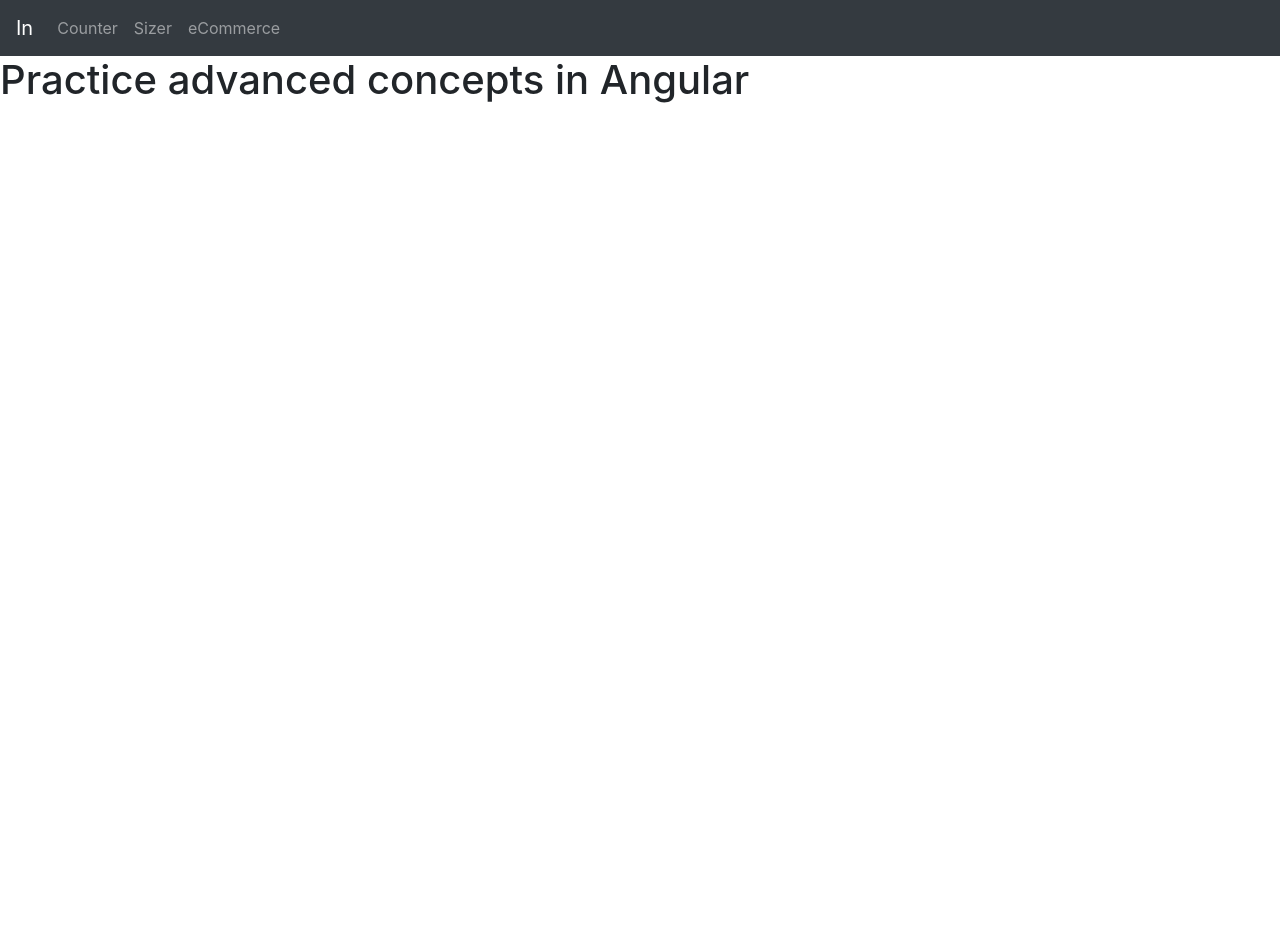
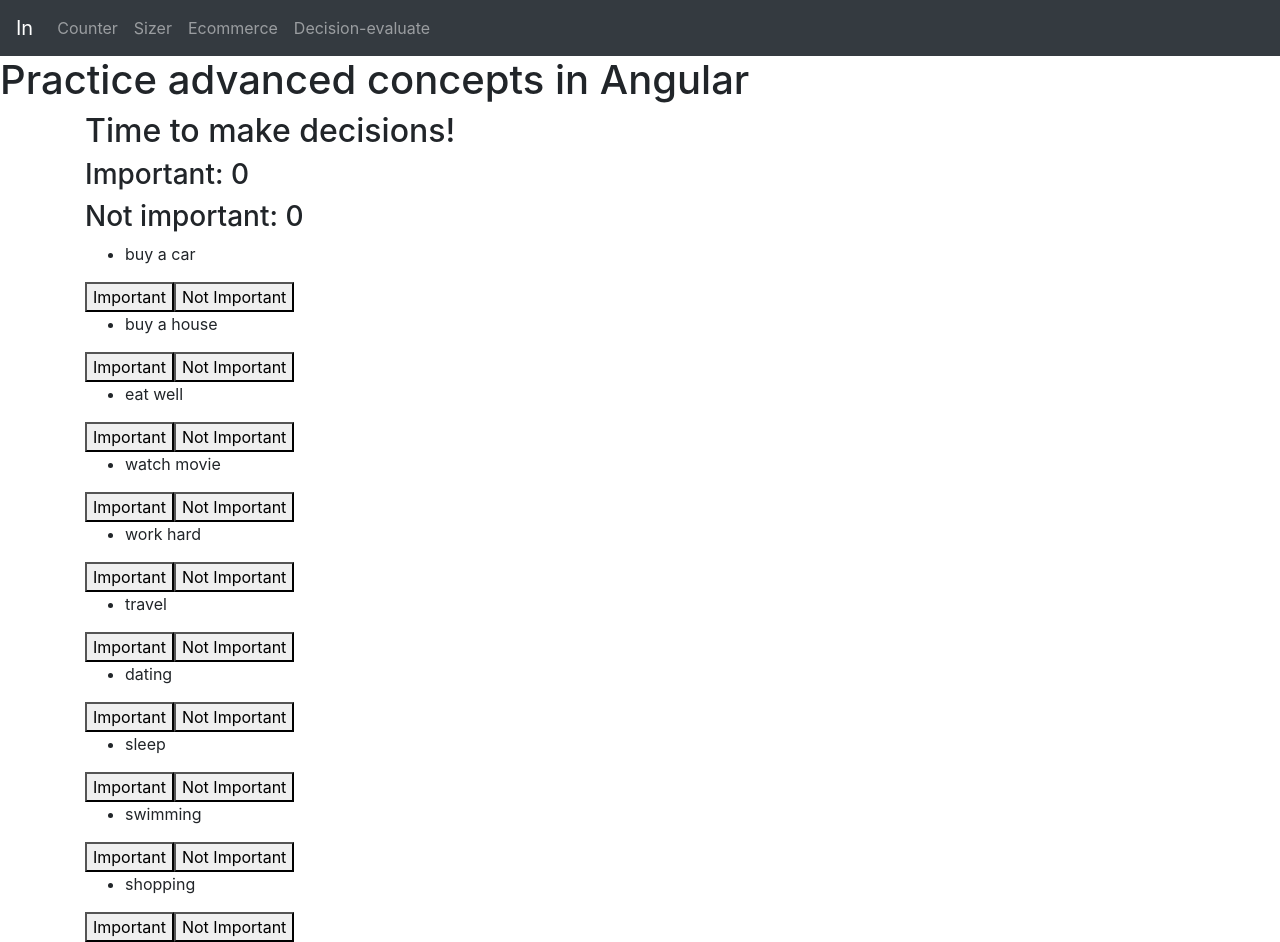
Before and after one commit to ebo-arcadia/angular-advanced-practice, an Angular app: page /decision-evaluate in a window 1280 px wide. Before the commit this address led to /. Before the commit the page ends 800 px from the top, so only its background shows below. Built offline with nearby package versions, Linux system fonts and the light colour scheme.

Commit message:
add components implementing parent listen to child using event emit

```diff
--- a/src/app/app-routing.module.ts
+++ b/src/app/app-routing.module.ts
@@ -3,12 +3,14 @@ import { RouterModule, Routes } from '@angular/router';
 import { CounterComponent } from './counter/counter.component';
 import { ChangeSizeComponent } from './change-size/change-size.component';
 import { BuyerComponent } from './e-commerce/buyer.component';
+import { DecisionsEvaluatorComponent } from './decisions-evaluator/decisions-evaluator.component';
 
 const routes: Routes = [
   { path: "", redirectTo: "/", pathMatch: 'full'},
   { path: "counter", component: CounterComponent },
   { path: "sizer", component: ChangeSizeComponent},
   { path: "eCommerce", component: BuyerComponent},
+  { path: "decision-evaluate", component: DecisionsEvaluatorComponent}
 ];
 
 @NgModule({
--- a/src/app/app.component.html
+++ b/src/app/app.component.html
@@ -5,7 +5,8 @@
       <ul class="navbar-nav mr-auto" routerLinkActive="active">
         <li class="nav-item"><a href="/counter" class="nav-link" routerLink="counter">Counter</a></li>
         <li class="nav-item"><a href="/sizer" class="nav-link" routerLink="sizer">Sizer</a></li>
-        <li class="nav-item"><a href="/eCommerce" class="nav-link" routerLink="eCommerce">eCommerce</a></li>
+        <li class="nav-item"><a href="/eCommerce" class="nav-link" routerLink="eCommerce">Ecommerce</a></li>
+        <li class="nav-item"><a href="/decision-evaluate" class="nav-link" routerLink="decision-evaluate">Decision-evaluate</a></li>
       </ul>
     </nav>
 
--- a/src/app/app.module.ts
+++ b/src/app/app.module.ts
@@ -11,6 +11,8 @@ import { SizerComponent } from './sizer/sizer.component';
 import { ChangeSizeComponent } from './change-size/change-size.component';
 import { BuyerComponent } from './e-commerce/buyer.component';
 import { ProductComponent } from './product/product.component';
+import { DecisionsComponent } from './decisions/decisions.component';
+import { DecisionsEvaluatorComponent } from './decisions-evaluator/decisions-evaluator.component';
 
 @NgModule({
   declarations: [
@@ -19,7 +21,9 @@ import { ProductComponent } from './product/product.component';
     SizerComponent,
     ChangeSizeComponent,
     BuyerComponent,
-    ProductComponent
+    ProductComponent,
+    DecisionsComponent,
+    DecisionsEvaluatorComponent
   ],
   imports: [
     BrowserModule,
--- /dev/null
+++ b/src/app/decisions-evaluator/decisions-evaluator.component.html
@@ -0,0 +1,10 @@
+<h2>Time to make decisions!</h2>
+<h3>Important: {{important}}</h3>
+<h3>Not important: {{not_important}}</h3>
+
+<list-decisions *ngFor="let decision of decisions"
+[decision]="decision"
+(decided)="finallyDecided($event)"
+>
+
+</list-decisions>
--- /dev/null
+++ b/src/app/decisions-evaluator/decisions-evaluator.component.ts
@@ -0,0 +1,20 @@
+import { Component, OnInit } from '@angular/core';
+
+@Component({
+  selector: 'decisions-evaluator',
+  templateUrl: './decisions-evaluator.component.html',
+  styleUrls: ['./decisions-evaluator.component.css']
+})
+export class DecisionsEvaluatorComponent implements OnInit {
+  constructor() { }
+  ngOnInit(): void { }
+
+  decisions = ['buy a car', 'buy a house', 'eat well', 'watch movie', 'work hard', 'travel', 'dating', 'sleep', 'swimming', 'shopping']
+  important = 0;
+  not_important = 0;
+
+  finallyDecided(important: boolean) {
+    if (important) { this.important++;}
+    else { this.not_important++;}
+  }
+}
--- /dev/null
+++ b/src/app/decisions/decisions.component.html
@@ -0,0 +1,5 @@
+<ul><li>{{decision}}</li></ul>
+<div>
+    <button type="button" (click)="decide(true)" [disabled]="didDecide">Important</button>
+    <button type="button" (click)="decide(false)" [disabled]="didDecide">Not Important</button>
+</div>
--- /dev/null
+++ b/src/app/decisions/decisions.component.ts
@@ -0,0 +1,19 @@
+import { Component, Input, OnInit, Output, EventEmitter} from '@angular/core';
+
+@Component({
+  selector: 'list-decisions',
+  templateUrl: './decisions.component.html',
+  styleUrls: ['./decisions.component.css']
+})
+export class DecisionsComponent implements OnInit {
+  constructor() {}
+  ngOnInit(): void {}
+  @Input() decision = '';
+  @Output() decided = new EventEmitter<boolean>();
+  didDecide = false;
+
+  decide(important: boolean) {
+    this.decided.emit(important);
+    this.didDecide = true;
+  }
+}
```
Also changed, not shown: src/app/decisions-evaluator/decisions-evaluator.component.css (added), src/app/decisions/decisions.component.css (added), 2 other files (tests, documents, lock files or other folders).
